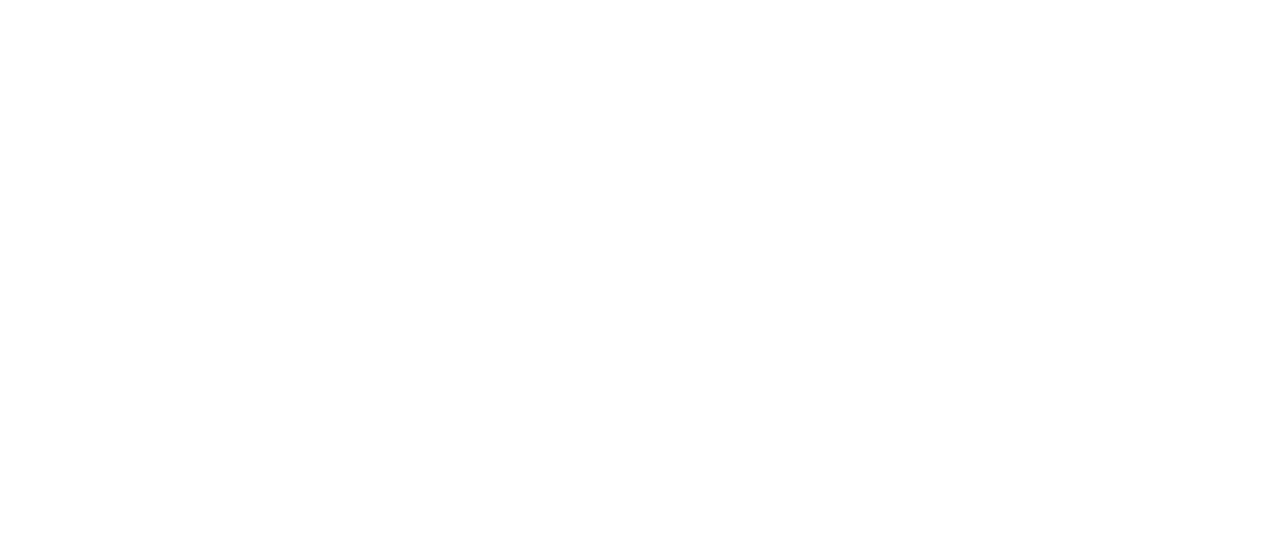
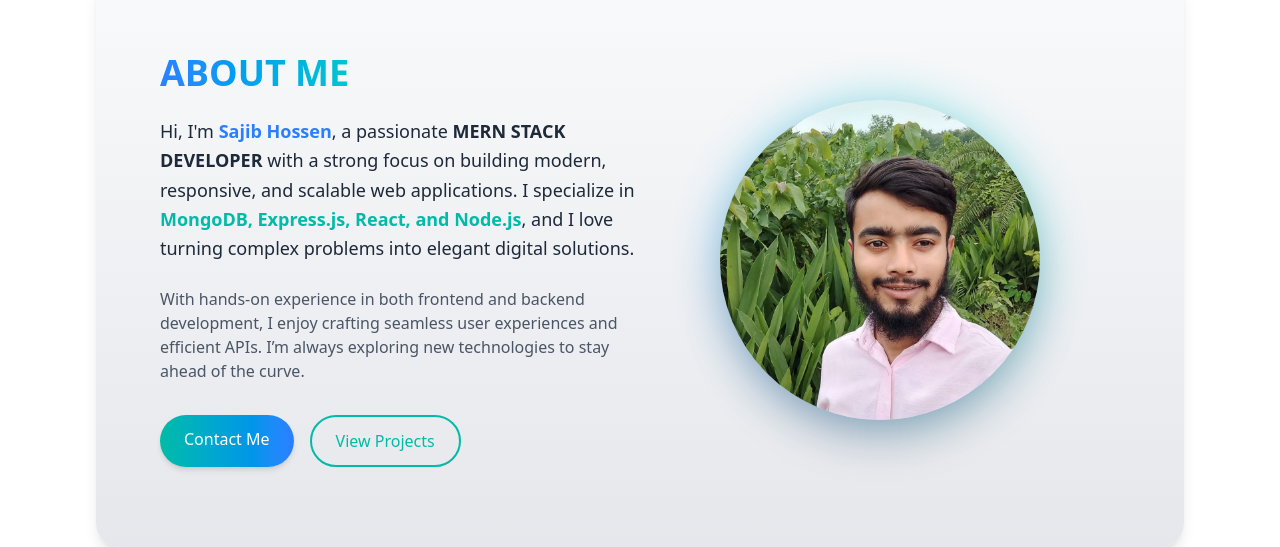
Before and after one commit to joysof/portfolio, a React app in the folder frontend/: page / in a window 1280 px wide. Shown: the part 1027-1574 px from the top of the page. Before the commit the page ends 920 px from the top, so only its background shows below. Built offline with nearby package versions, Linux system fonts and the light colour scheme; the HTML template or start-up script is replaced by a standard one.

Commit message:
about section add

```diff
--- a/frontend/src/App.jsx
+++ b/frontend/src/App.jsx
@@ -4,17 +4,19 @@
 import Navbar from './components/Navbar.jsx'
 import Home from './pages/Home.jsx'
 import { ThemeProvider } from './context/ThemContext.jsx'
+import About from './components/About.jsx'
 
 const App = () => {
   return (<ThemeProvider>
+    <div className='bg-white/5'>
     <div className='w-[85%] mx-auto'>
-
       <Navbar/>
       <Routes>
         <Route path='/' element={<Home/>}/>
-
+        <Route path='/about' element={<About/>}/>
       </Routes>
 
+      </div>
       </div>
       </ThemeProvider>
   )
--- /dev/null
+++ b/frontend/src/components/About.jsx
@@ -0,0 +1,71 @@
+import React from "react";
+import about_img from '../assets/about_img.jpg'
+
+const About = () => {
+  return (
+    <section
+      id="about"
+      className="mt-20 py-20 flex flex-col-reverse md:flex-row items-center justify-between
+      px-6 md:px-16 bg-gradient-to-b from-gray-50 to-gray-200
+      dark:from-gray-900 dark:to-gray-800 text-gray-800 dark:text-gray-100
+      transition-all duration-500 rounded-3xl shadow-lg overflow-hidden"
+    >
+      {/* ==== LEFT SIDE TEXT ==== */}
+      <div className="w-full md:w-1/2 space-y-6 text-center md:text-left">
+        <h2 className="text-4xl font-extrabold bg-gradient-to-r from-blue-500 via-teal-400 to-cyan-500 text-transparent bg-clip-text uppercase">
+          About Me
+        </h2>
+
+        <p className="leading-relaxed text-lg">
+          Hi, I'm{" "}
+          <span className="text-blue-500 font-semibold">Sajib Hossen</span>, a
+          passionate{" "}
+          <span className="uppercase font-semibold">MERN Stack Developer</span>{" "}
+          with a strong focus on building modern, responsive, and scalable web
+          applications. I specialize in{" "}
+          <span className="text-teal-500 font-semibold">
+            MongoDB, Express.js, React, and Node.js
+          </span>
+          , and I love turning complex problems into elegant digital solutions.
+        </p>
+
+        <p className="text-gray-600 dark:text-gray-300">
+          With hands-on experience in both frontend and backend development, I
+          enjoy crafting seamless user experiences and efficient APIs. I’m
+          always exploring new technologies to stay ahead of the curve.
+        </p>
+
+        <div className="mt-8 flex justify-center md:justify-start gap-4">
+          <a
+            href="#contact"
+            className="px-6 py-3 bg-gradient-to-r from-teal-500 to-blue-500 text-white rounded-full
+            hover:from-teal-400 hover:to-blue-400 shadow-md hover:shadow-lg transition-all duration-300"
+          >
+            Contact Me
+          </a>
+          <a
+            href="#projects"
+            className="px-6 py-3 border-2 border-teal-500 text-teal-500 rounded-full
+            hover:bg-teal-500 hover:text-white transition-all duration-300"
+          >
+            View Projects
+          </a>
+        </div>
+      </div>
+
+      {/* ==== RIGHT SIDE IMAGE ==== */}
+      <div className="w-full md:w-1/2 flex justify-center mb-10 md:mb-0">
+        <div className="relative w-64 h-64 md:w-80 md:h-80">
+          <div className="absolute inset-0 bg-gradient-to-tr from-blue-500 to-teal-400 rounded-full blur-xl opacity-40"></div>
+          <img
+            src={about_img}
+            alt="Profile"
+            className="relative rounded-full w-full h-full object-cover hover:border-4 hover:border-teal-400 shadow-2xl hover:scale-105 transition-transform duration-500"
+          />
+        </div>
+      </div>
+    </section>
+  );
+};
+
+export default About;
--- a/frontend/src/pages/Home.jsx
+++ b/frontend/src/pages/Home.jsx
@@ -1,3 +1,4 @@
+import About from "../components/About.jsx";
 import Hero from "../components/Hero.jsx";
 
 
@@ -5,6 +6,7 @@
   return (
     <>
       <Hero />
+      <About/>
     </>
   );
 };
```
Also changed, not shown: frontend/src/assets/about_img.jpg (added).
